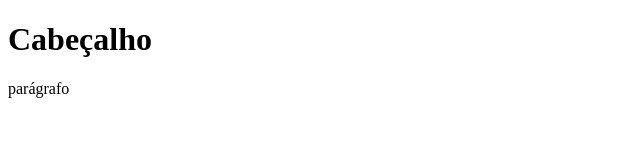
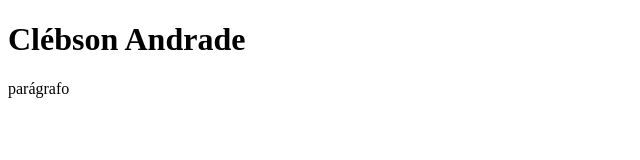
Before and after one commit to ClebsonAndrade/git-teste, a plain HTML site: page index.html in a window 1280 px wide. Shown: the whole page, without its empty margins (0-640 px from the left). Drawn offline with Linux system fonts and the light colour scheme.

Commit message:
Alterou o texto do h1

```diff
--- a/index.html
+++ b/index.html
@@ -2,10 +2,11 @@
 	<html>
 		<head>
 			<title>Page title</title>
+			<link rel="stylesheet" type="text/css" href="estilo.css">
 		</head>
 
 		<body>
-			<h1>Cabeçalho</h1>
+			<h1>Clébson Andrade</h1>
 			<p>parágrafo</p>
 		</body>
 
```
